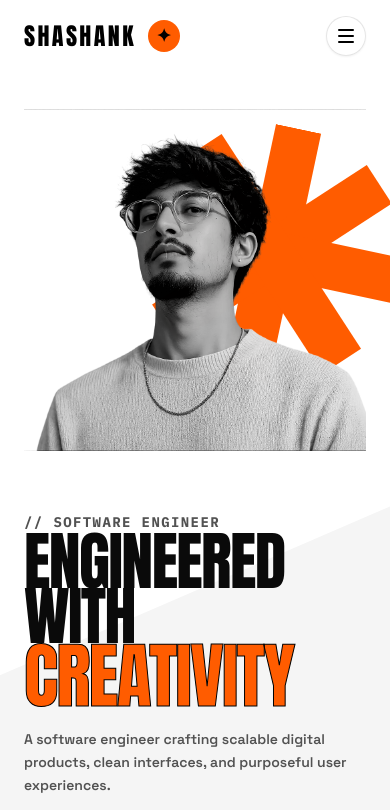
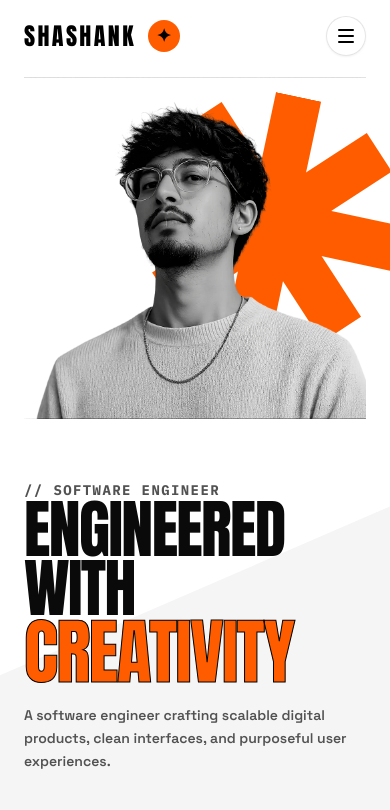
Before and after one commit to shashnk08/shashank-portfolio, a React (Vite) app: page / in a window 390 px wide. Shown: the top 810 px of the page. Built offline with nearby package versions, Linux system fonts and the light colour scheme.

Commit message:
style: adjust hero section top padding and vertical text spacing for improved layout

```diff
--- a/src/App.tsx
+++ b/src/App.tsx
@@ -105,7 +105,7 @@ export default function App() {
       />
 
       {/* ================= SECTION 1: HERO SECTION ================= */}
-      <main id="home" className="min-[100dvh] w-full flex flex-col justify-end items-center relative z-20 px-6 sm:px-10 md:px-12 pt-28 pb-12 lg:pb-0 w-[92vw] max-w-[1500px] mx-auto">
+      <main id="home" className="min-[100dvh] w-full flex flex-col justify-end items-center relative z-20 px-6 sm:px-10 md:px-12 pt-20 lg:pt-28 pb-12 lg:pb-0 w-[92vw] max-w-[1500px] mx-auto">
         <div className="w-full grid grid-cols-1 lg:grid-cols-12 gap-0 lg:gap-4 items-end">
 
           {/* Left Column: Software Engineer Copy & CTAs */}
@@ -128,8 +128,8 @@ export default function App() {
               className="font-display leading-[0.8] text-black text-[64px] sm:text-[80px] md:text-[100px] lg:text-[108px] xl:text-[120px] uppercase flex flex-col"
             >
               <span className="text-neutral-950 tracking-tight">ENGINEERED</span>
-              <span className="text-neutral-950 tracking-tight mt-1 sm:mt-2">WITH</span>
-              <span className="text-[#FF5C00] text-stroke-black tracking-tight text-[72px] sm:text-[90px] md:text-[115px] lg:text-[128px] xl:text-[145px] mt-1 sm:mt-2">
+              <span className="text-neutral-950 tracking-tight mt-2 sm:mt-4">WITH</span>
+              <span className="text-[#FF5C00] text-stroke-black tracking-tight text-[72px] sm:text-[90px] md:text-[115px] lg:text-[128px] xl:text-[145px] mt-2 sm:mt-4">
                 <ScrambleText text={headlinePhrases[headlineIndex]} />
               </span>
             </motion.h1>
```
